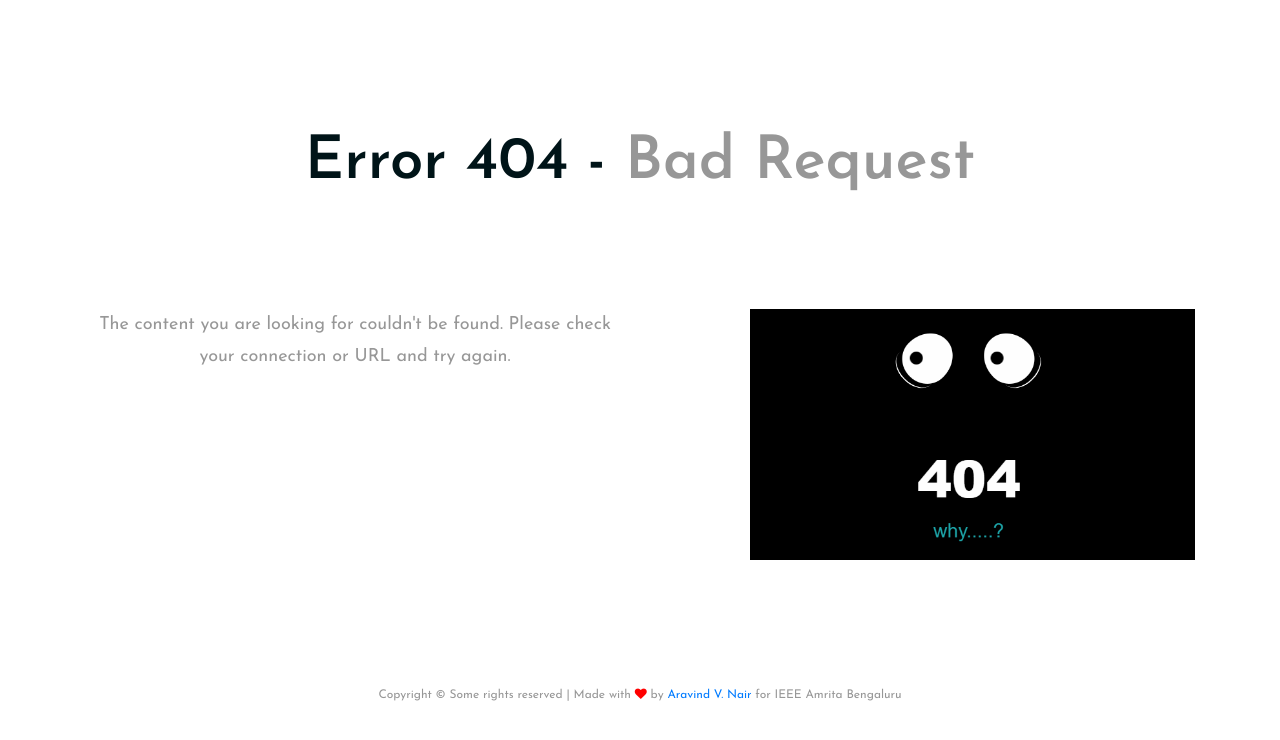
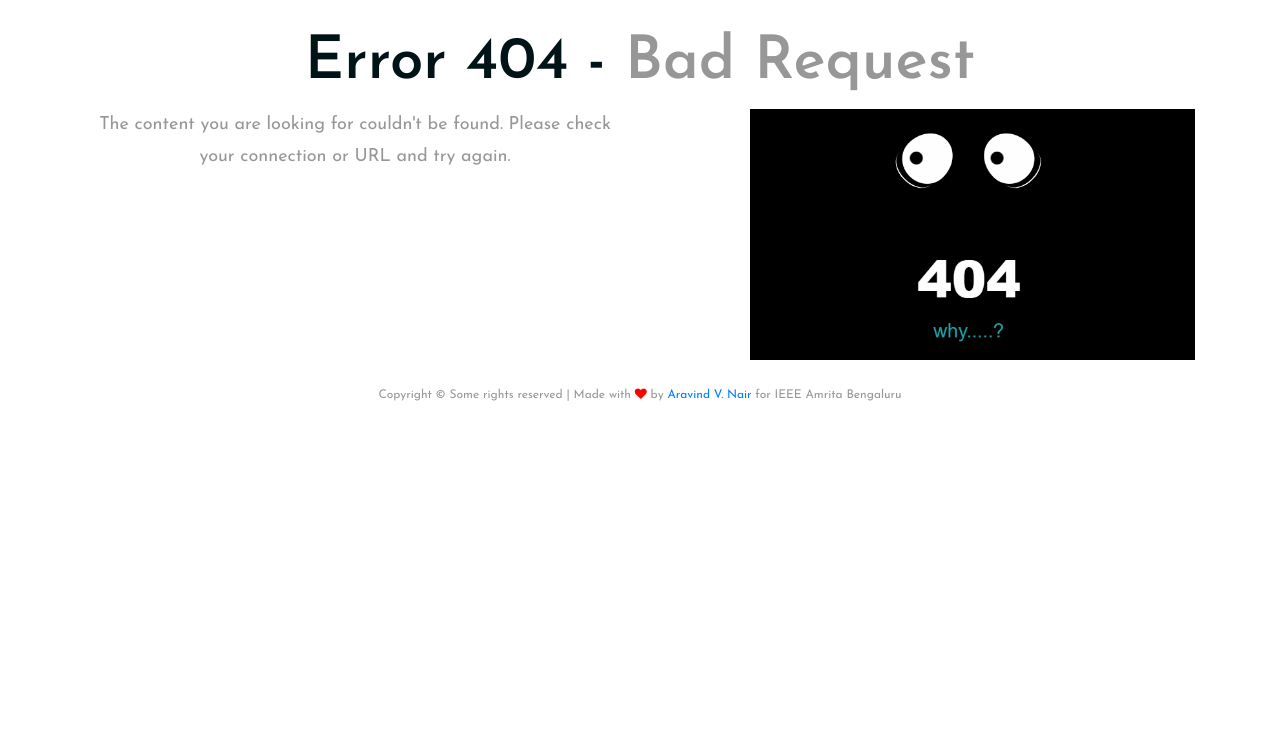
Before and after one commit to aravindvnair99/Virtual-lamp-lighting-ceremony, a plain HTML site: page public/404.html in a window 1280 px wide. Shown: the part 120-860 px from the top of the page. After the commit the page ends 800 px from the top, so only its background shows below. Drawn offline with Linux system fonts and the light colour scheme.

Commit message:
Remove extra padding in top and bottom
Signed-off-by: Aravind V Nair <22199259+aravindvnair99@users.noreply.github.com>

```diff
--- a/public/css/style.css
+++ b/public/css/style.css
@@ -381,7 +381,7 @@ ol {
     Intro Section
 --------------------------*/
 .intro-section {
-  padding: 110px 0;
+  padding: 10px 0;
 }
 
 /*------------------------
@@ -500,7 +500,7 @@ ol {
     Footer Section
 --------------------------*/
 .footer-section {
-  padding: 110px 0;
+  padding: 10px 0;
 }
 
 .footer-section .copyright {
```
